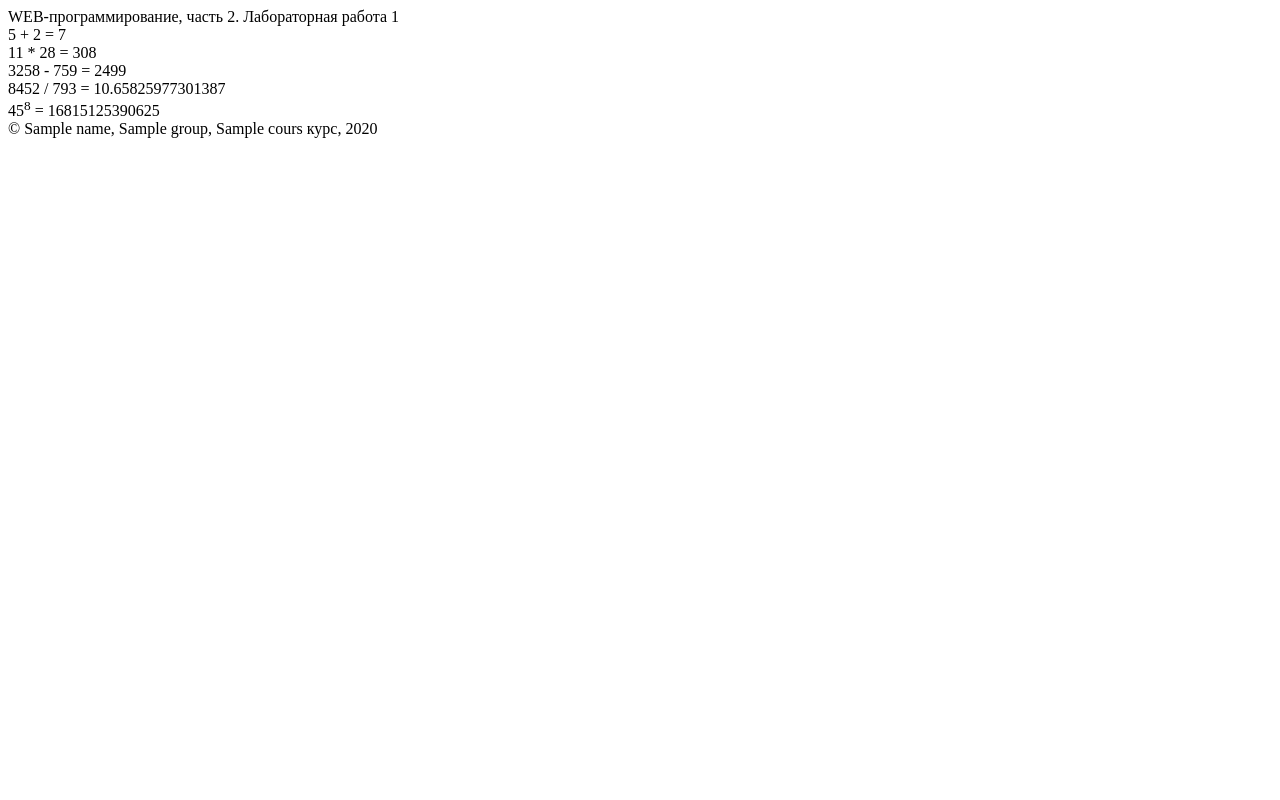
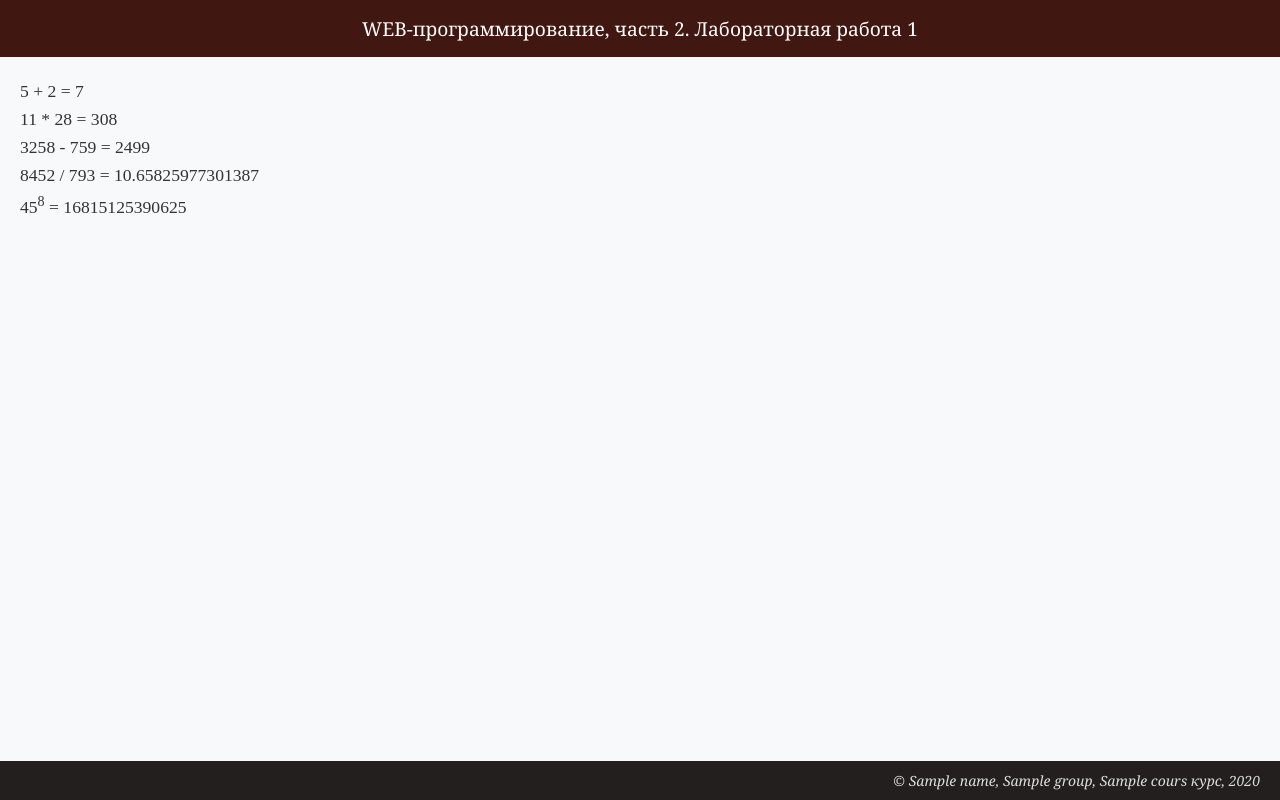
Before and after one commit to rieonnn/zelebobka, a Flask app: template templates/example.html in a window 1280 px wide. Run offline with Flask 3, Linux system fonts and the light colour scheme; the template is opened without the code that fills it: most values are stand-ins (such as "Sample title", 1, 10 or a date in 2020).

Commit message:
Подключение стилей

```diff
--- /dev/null
+++ b/static/main.css
@@ -0,0 +1,50 @@
+/* Общие стили для всей страницы */
+body {
+    font-family: 'Cournier New';
+    margin: 0;
+    padding: 0;
+    background-color: #f8f9fa;
+    color: #333;
+}
+
+/* Заголовок */
+header {
+    background-color: #411811;
+    color: white;
+    padding: 15px;
+    font-size: 1.2em;
+    text-align: center;
+    font-family: 'Georgia';
+}
+
+/* Основной блок */
+main {
+    padding: 20px;
+    font-size: 1.1em;
+    line-height: 1.6;
+}
+
+/* Футер */
+footer {
+    background-color: #231f1f;
+    color: #ddd;
+    text-align: right;
+    padding: 10px 20px;
+    box-sizing: border-box;
+    font-size: 14px;
+    position: fixed;
+    width: 100%;
+    bottom: 0;
+    font-family: 'Georgia';
+    font-style: italic;
+}
+
+/* Стили для формул и результатов */
+main p {
+    margin: 8px 0;
+}
+
+sup {
+    font-size: 0.8em;
+    vertical-align: super;
+}
--- a/templates/example.html
+++ b/templates/example.html
@@ -4,6 +4,7 @@
     <meta charset="UTF-8">
     <meta name="viewport" content="width=device-width, initial-scale=1.0">
     <title>{{ name }}. Лабораторная работа {{ lab_number }}</title>
+    <link rel="stylesheet" href="{{ url_for('static', filename='main.css') }}">
 </head>
 <body>
     <header>
```
